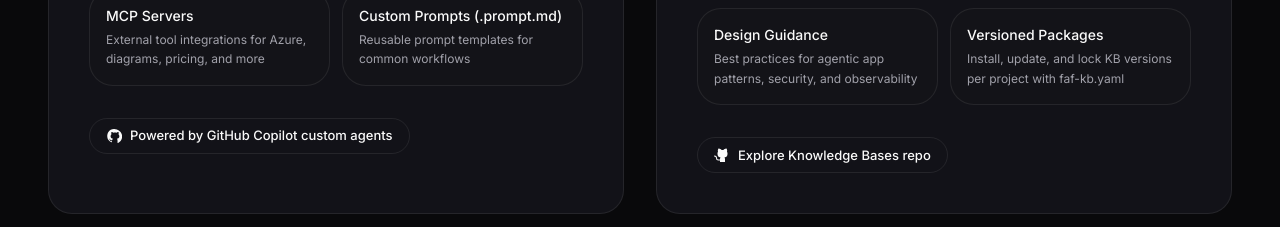
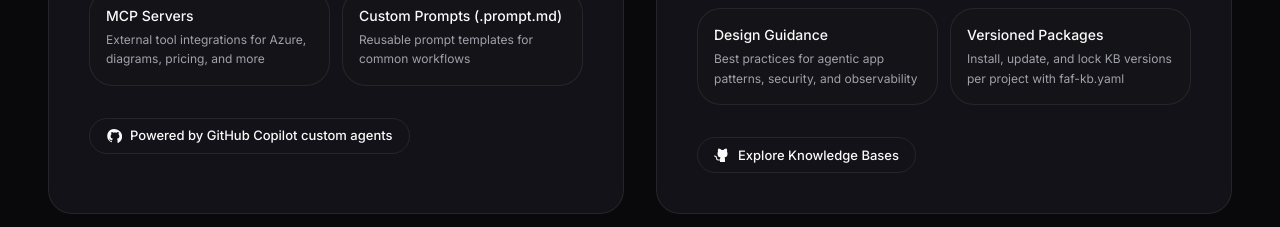
Before and after one commit to Azure-Samples/faf-landing-page, a React (Vite) app: page / in a window 1280 px wide. Shown: the part 6220-6447 px from the top of the page. Built offline with nearby package versions, Linux system fonts and the light colour scheme.

Commit message:
knowldge-bases landing page updates

```diff
--- a/App.tsx
+++ b/App.tsx
@@ -535,7 +535,7 @@
                     className="inline-flex items-center gap-2"
                   >
                     <GithubLogo weight="fill" size={16} />
-                    Explore Knowledge Bases repo
+                    Explore Knowledge Bases
                   </a>
                 </Button>
               </div>
--- a/data.ts
+++ b/data.ts
@@ -33,7 +33,7 @@
   "https://github.com/Azure-Samples/factory-agents-forge";
 
 export const KB_REPO_URL =
-  "https://azure-samples.github.io/FAF-knowledge-bases";
+  "https://azure-samples.github.io/faf-kb-landing-page";
 
 // ── Request Access (mailto) ────────────────────────────────────
 const ACCESS_RECIPIENTS = "dantelmo@microsoft.com,nadeemis@microsoft.com";
```
